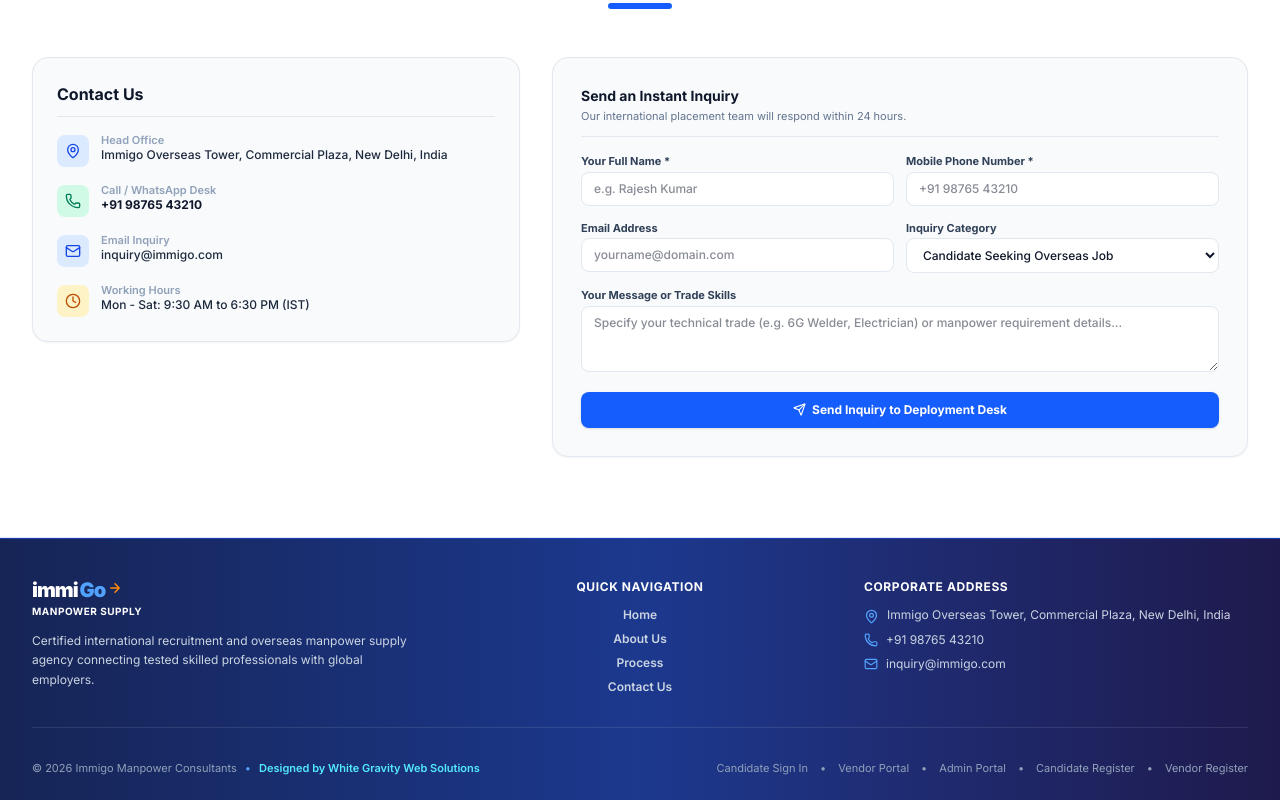
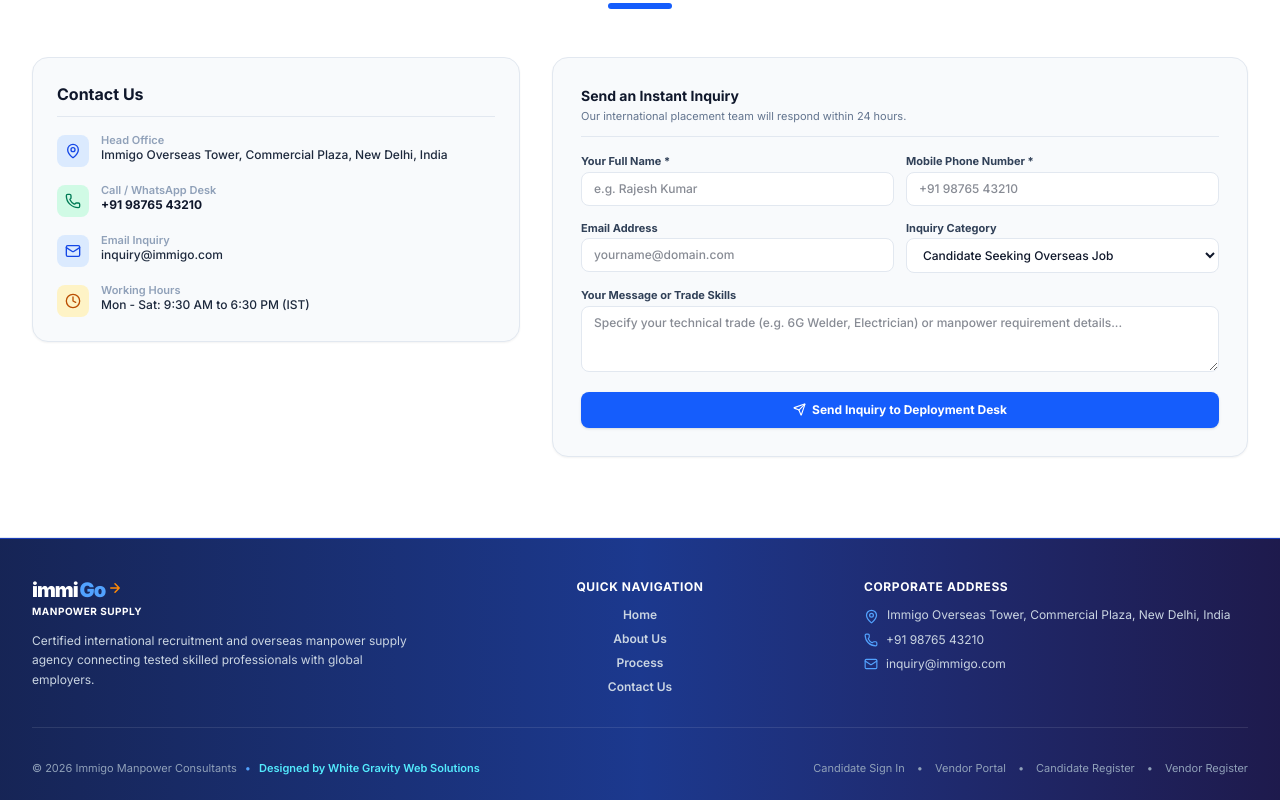
Before and after one commit to whitegravity513-sys/immigo, a React (Vite) app in the folder frontend/: page /candidate in a window 1280 px wide. Shown: the part 2144-2944 px from the top of the page. Built offline with nearby package versions, Linux system fonts and the light colour scheme.

Commit message:
fix(landing): remove admin portal link from public footer

```diff
--- a/frontend/src/pages/public/LandingPage.jsx
+++ b/frontend/src/pages/public/LandingPage.jsx
@@ -738,10 +738,6 @@
                 Vendor Portal
               </Link>
               <span>&bull;</span>
-              <Link to="/admin/login" className="hover:text-white">
-                Admin Portal
-              </Link>
-              <span>&bull;</span>
               <Link to="/register" className="hover:text-white">
                 Candidate Register
               </Link>
```
